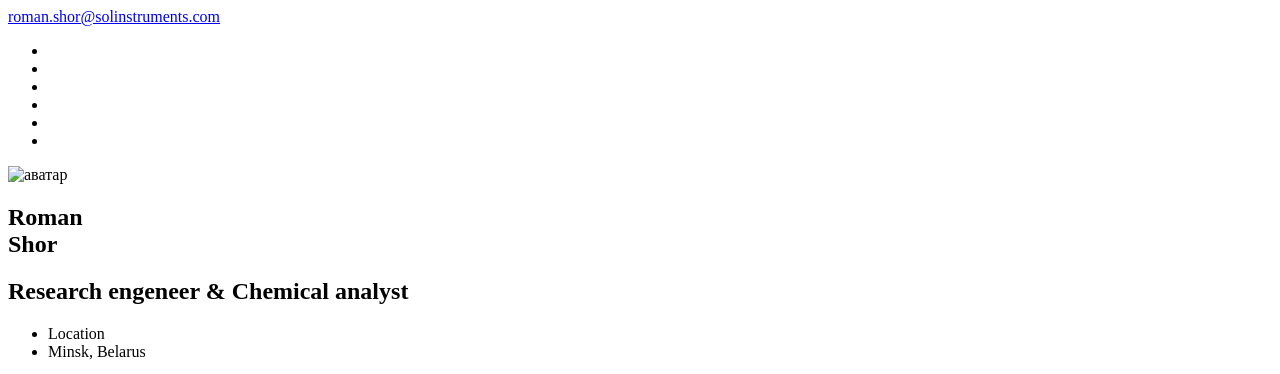
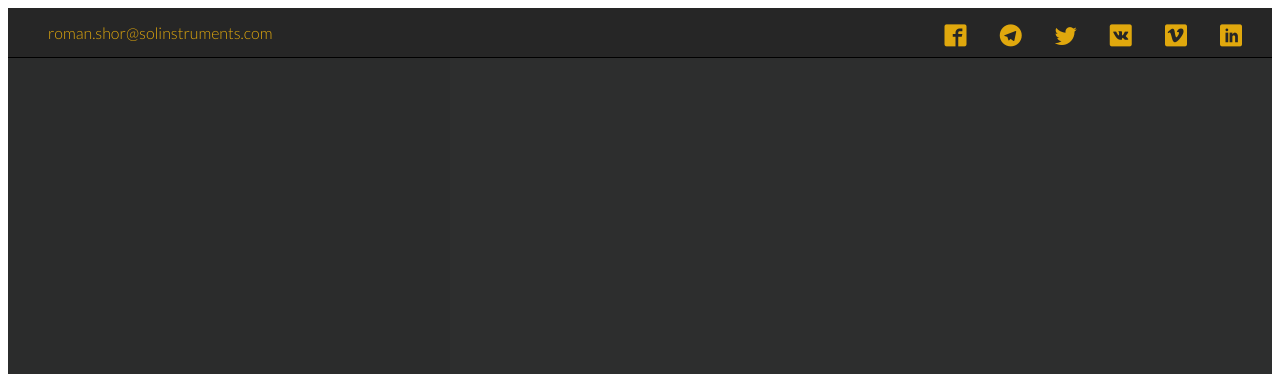
Before and after one commit to Pheblar/rsschool-cv, a plain HTML site: page index.html in a window 1280 px wide. Shown: the top 374 px of the page. Drawn offline with nearby package versions, Linux system fonts and the light colour scheme; files whose address does not match are found by name.

Commit message:
feat: validation check

```diff
--- a/index.html
+++ b/index.html
@@ -8,8 +8,8 @@
         rel="stylesheet"
     />
     <link rel="preconnect" href="https://fonts.gstatic.com">
-    <link rel="stylesheet" href="../HTML cv/style.css">
-    <link rel="stylesheet" href="../HTML cv/icomoon.css">
+    <link rel="stylesheet" href="style.css">
+    <link rel="stylesheet" href="icomoon.css">
   </head>
   <body>
       <header>
@@ -36,7 +36,7 @@
             <div class="container">
                 <div class="intro-inner">
                     <div class="photo-area">
-                        <img src="../HTML_cv/layer1.png" alt="аватар">
+                        <img src="layer1.png" alt="аватар">
                     </div>
                     <div class="intro-area">
                         <div class="intro-area-name">
```
